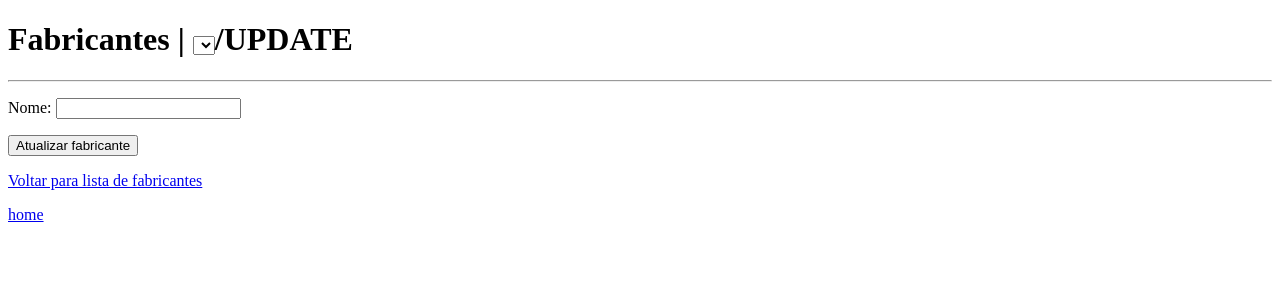
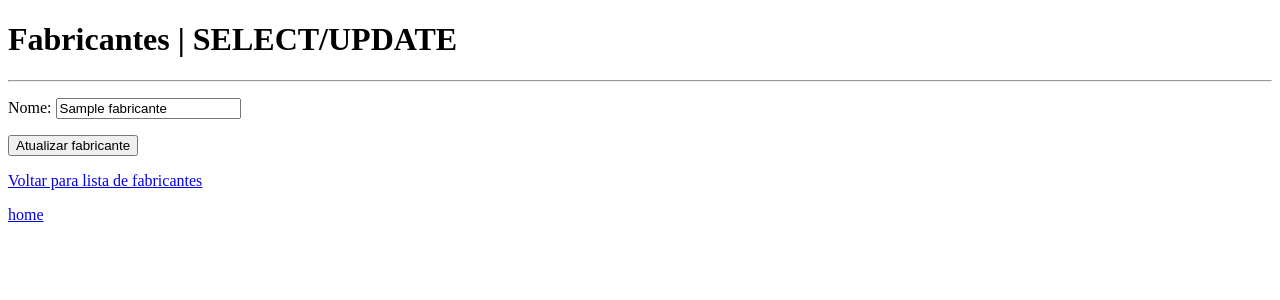
Before and after one commit to guilhermessanto/exemplo-php-crud, a PHP site: page /fabricantes/atualizar.php?id=1 in a window 1280 px wide. Shown: the top 300 px of the page. Run offline with PHP 8.4, Linux system fonts and the light colour scheme; tables that the repository leaves empty or names only in its code hold one stand-in row (values such as "Sample post"); lists and menus that the app fills with data are empty.

Commit message:
função atualizar

```diff
--- a/fabricantes/atualizar.php
+++ b/fabricantes/atualizar.php
@@ -1,4 +1,8 @@
-
+<?php
+require_once '../src/funcoes-fabricantes.php';
+$id = filter_input(INPUT_GET,'id',FILTER_SANITIZE_NUMBER_INT);
+$fabricante = lerUmFabricante($conexao, $id);
+?>
 <!DOCTYPE html>
 <html lang="pt-br">
 <head>
@@ -9,12 +13,12 @@
 </head>
 <body>
     <div class="container">
-        <h1>Fabricantes | <SELECT></SELECT>/UPDATE</h1>
+        <h1>Fabricantes | SELECT/UPDATE</h1>
         <hr>
         <form action="" method="post">
             <p>
                 <label for="nome">Nome:</label>
-                <input type="text" name="nome" id="nome">
+                <input type="text" name="nome" id="nome" value="<?=$fabricante['nome']?>">
             </p>
             <p>
                 <button type="submit" name="atualizar">Atualizar fabricante</button>
--- a/fabricantes/listar.php
+++ b/fabricantes/listar.php
@@ -22,6 +22,7 @@ $listaDeFabricantes = lerFabricantes($conexao);
                  <tr>
                      <th>ID</th>
                      <th>Nome</th>
+                     <th colspan="2">Operações</th>
                  </tr>
              </thead>
              <tbody>
@@ -29,6 +30,8 @@ $listaDeFabricantes = lerFabricantes($conexao);
     <tr>
     <td><?=$fabricante['id']?></td>
     <td><?=$fabricante['nome']?></td>
+    <td><a href="atualizar.php?id=<?=$fabricante['id']?>" style="color:blue;">Atualizar</a></td>
+    <td><a href="" style="color:red;">Excluir</a></td>
     </tr>
 <?php }?>
              </tbody>
--- a/src/funcoes-fabricantes.php
+++ b/src/funcoes-fabricantes.php
@@ -27,3 +27,16 @@ function inserirFabricante(PDO $conexao, string $nome):void{
         die("Erro: ".$erro->getMessage());
     }
 }
+
+function lerUmFabricante(PDO $conexao, int $id):array{
+    $sql = "SELECT id, nome FROM fabricantes WHERE id = :id";
+    try {
+        $consulta = $conexao->prepare($sql);
+        $consulta->bindParam(':id', $id, PDO::PARAM_INT);
+        $consulta->execute();
+        $resultado = $consulta->fetch(PDO::FETCH_ASSOC);
+    } catch (Exception $erro) {
+        die("Erro: ".$erro->getMessage());
+    }
+    return $resultado;
+}
```
